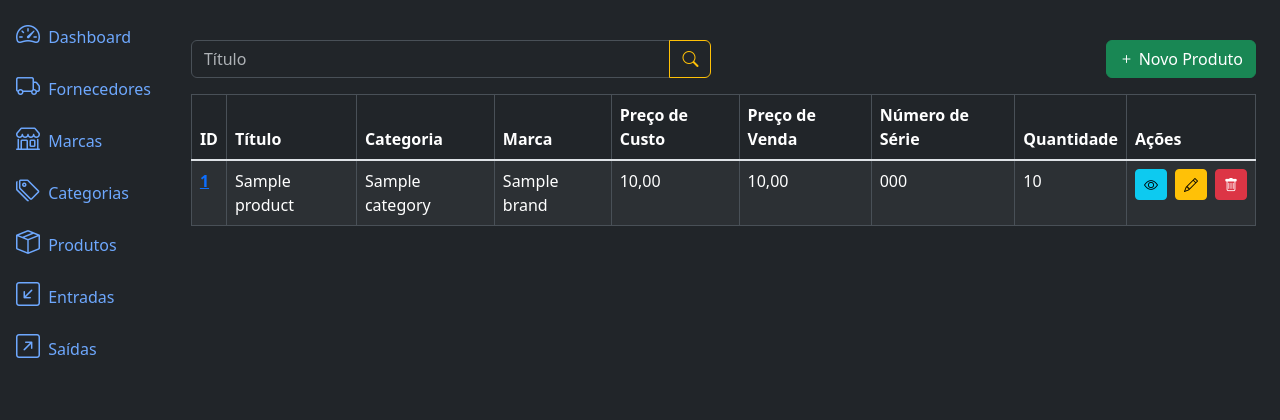
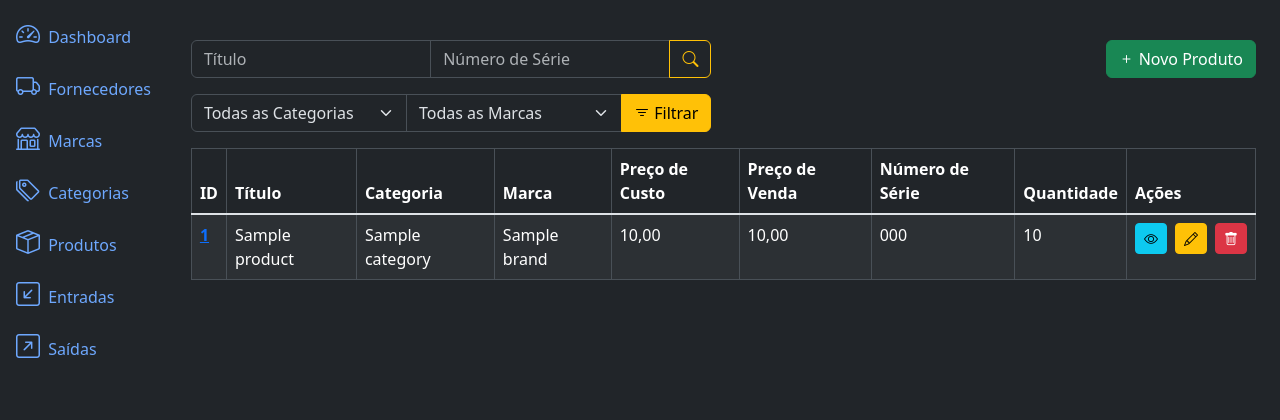
Before and after one commit to ldickmann/djangoSGE, a Django app: page /products/list/ in a window 1280 px wide. Shown: the part 56-476 px from the top of the page. Run offline with Django 5.2, Linux system fonts and the light colour scheme; tables that the repository leaves empty hold one stand-in row (values such as "Sample post"); some libraries are stand-ins or nearby versions.

Commit message:
create search filters

```diff
--- a/brands/templates/brand_list.html
+++ b/brands/templates/brand_list.html
@@ -46,7 +46,7 @@ SGE - Marcas
                     <td>{{ brand.name }}</td>
                     <td class="text-right">{{ brand.description }}</td>
                     <td>
-                        <div class="d-grid gap-2 d-md-flex justify-content-md-end text-center">
+                        <div class="d-grid gap-2 d-md-flex justify-content-md-center">
                             <a href="{% url 'brand_detail' brand.id %}" class="btn btn-info btn-sm btn-icon">
                                 <i class="bi bi-eye"></i>
                             </a>
--- a/categories/templates/category_list.html
+++ b/categories/templates/category_list.html
@@ -46,7 +46,7 @@ SGE - Categorias
                     <td>{{ category.name }}</td>
                     <td>{{ category.description }}</td>
                     <td>
-                        <div class="d-grid gap-2 d-md-flex justify-content-md-end text-center">
+                        <div class="d-grid gap-2 d-md-flex justify-content-md-center align-middle">
                             <a href="{% url 'category_detail' category.id %}" class="btn btn-info btn-sm">
                                 <i class="bi bi-eye"></i>
                             </a>
--- a/products/templates/product_list.html
+++ b/products/templates/product_list.html
@@ -11,6 +11,7 @@ SGE - Produtos
             <form method="get" action="{% url 'product_list' %}">
                 <div class="input-group">
                     <input type="text" class="form-control" name="title" placeholder="Título" value="{{ request.GET.title }}">
+                    <input type="text" class="form-control" name="serie_number" placeholder="Número de Série" value="{{ request.GET.serie_number }}">
                     <button type="submit" class="btn btn-outline-warning ">
                         <i class="bi bi-search"></i>
                     </button>
@@ -22,6 +23,31 @@ SGE - Produtos
             <a href="{% url 'product_create' %}" class="btn btn-success float-end">
                 <i class="bi bi-plus"></i> Novo Produto
             </a>
+        </div>
+    </div>
+
+    <div class="row mb-3">
+        <div class="col-md-6">
+            <form method="get" action="{% url 'product_list' %}">
+                <div class="input-group">
+                    <select class="form-select" name="category">
+                        <option value="" {% if not request.GET.category %} selected {% endif %}>Todas as Categorias</option>
+                        {% for category in categories %}
+                            <option value="{{ category.id }}" {% if request.GET.category == category.id %} selected {% endif %}>{{ category.name }}</option>
+                        {% endfor %}
+                    </select>
+                    <select class="form-select" name="brand">
+                        <option value="" {% if not request.GET.brand %} selected {% endif %}>Todas as Marcas</option>
+                        {% for brand in brands %}
+                            <option value="{{ brand.id }}" {% if request.GET.brand == brand.id %} selected {% endif %}>{{ brand.name }}</option>
+                        {% endfor %}
+
+                    </select>
+                    <button type="submit" class="btn btn-warning">
+                        <i class="bi bi-filter"></i> Filtrar
+                    </button>
+                </div>
+            </form>
         </div>
     </div>
 
--- a/products/views.py
+++ b/products/views.py
@@ -1,6 +1,8 @@
 from django.urls import reverse_lazy
 from django.views.generic import ListView, CreateView, DetailView, UpdateView, DeleteView
 from . import models, forms
+from categories.models import Category
+from brands.models import Brand
 
 
 class ProductListView(ListView):
@@ -12,11 +14,29 @@ class ProductListView(ListView):
     def get_queryset(self):
         queryset = super().get_queryset()
         title = self.request.GET.get('title')
+        serie_number = self.request.GET.get('serie_number')
+        category = self.request.GET.get('category')
+        brand = self.request.GET.get('brand')
 
         if title:
             queryset = queryset.filter(title__icontains=title)
 
+        if serie_number:
+            queryset = queryset.filter(serie_number__icontains=serie_number)
+
+        if category:
+            queryset = queryset.filter(category__id=category)
+
+        if brand:
+            queryset = queryset.filter(brand__id=brand)
+
         return queryset
+
+    def get_context_data(self, **kwargs):
+        context = super().get_context_data(**kwargs)
+        context['categories'] = Category.objects.all()
+        context['brands'] = Brand.objects.all()
+        return context
 
 
 class ProductCreateView(CreateView):
--- a/suppliers/templates/supplier_list.html
+++ b/suppliers/templates/supplier_list.html
@@ -46,7 +46,7 @@ SGE - Fornecedores
                     <td>{{ supplier.name }}</td>
                     <td>{{ supplier.description }}</td>
                     <td>
-                        <div class="d-grid gap-2 d-md-flex justify-content-md-end text-center">
+                        <div class="d-grid gap-2 d-md-flex justify-content-md-center">
                             <a href="{% url 'supplier_detail' supplier.id %}" class="btn btn-info btn-sm">
                                 <i class="bi bi-eye"></i>
                             </a>
```
Also changed, not shown: inflows/templates/inflow_list.html (+5 -3 lines), outflows/templates/outflow_list.html (+5 -3 lines).
